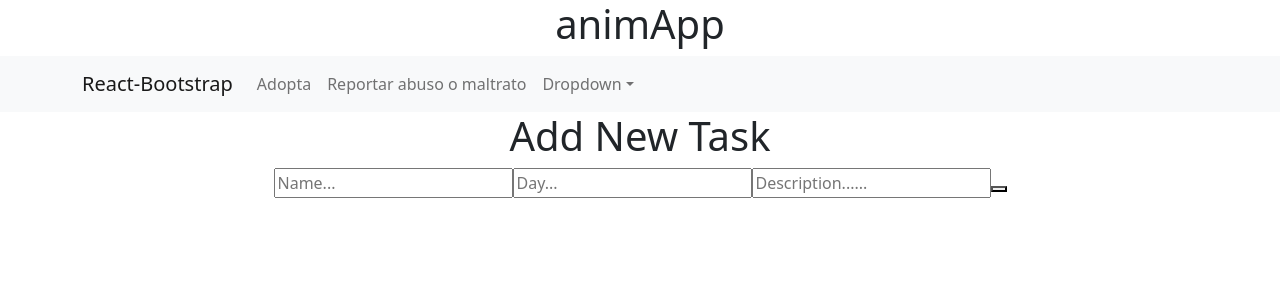
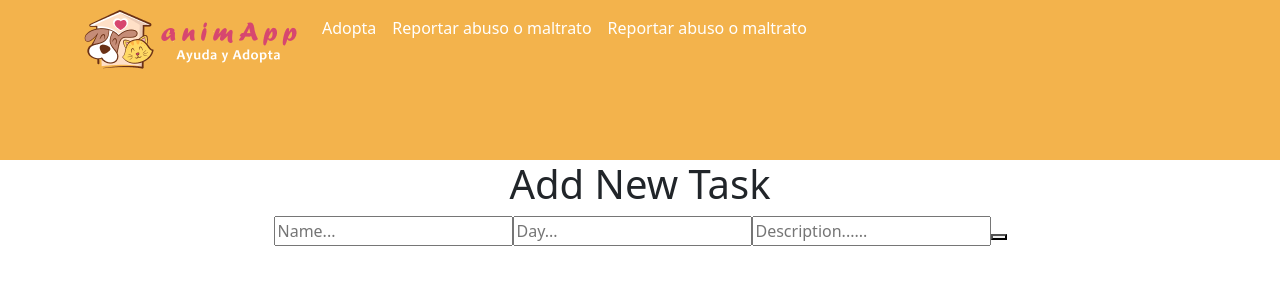
Before and after one commit to Perezdh13/hackathon-animApp, a React (Create React App) app in the folder client/: page / in a window 1280 px wide. Shown: the top 300 px of the page. Built offline with nearby package versions, Linux system fonts and the light colour scheme.

Commit message:
menu hamburguesa y colores header

```diff
--- a/client/src/App.js
+++ b/client/src/App.js
@@ -30,7 +30,7 @@ function App() {
 
   return (
     <div className="App">
-      <h1>animApp </h1>
+
 
       <RouterProvider router={router} />
     </div>
--- a/client/src/components/NavBar.jsx
+++ b/client/src/components/NavBar.jsx
@@ -5,25 +5,16 @@ import NavDropdown from 'react-bootstrap/NavDropdown';
 
 function BasicExample() {
   return (
-    <Navbar bg="light" expand="lg">
+    <Navbar  expand="lg">
       <Container>
-        <Navbar.Brand href="#home">React-Bootstrap</Navbar.Brand>
-        <Navbar.Toggle aria-controls="basic-navbar-nav" />
+        {/* <Navbar.Brand href="#home">React-Bootstrap</Navbar.Brand> */}
+        <Navbar.Toggle className='border-none' aria-controls="basic-navbar-nav" />
         <Navbar.Collapse id="basic-navbar-nav">
           <Nav className="me-auto">
-            <Nav.Link href="#home">Adopta</Nav.Link>
-            <Nav.Link href="#link">Reportar abuso o maltrato</Nav.Link>
-            <NavDropdown title="Dropdown" id="basic-nav-dropdown">
-              <NavDropdown.Item href="#action/3.1">Action</NavDropdown.Item>
-              <NavDropdown.Item href="#action/3.2">
-                Another action
-              </NavDropdown.Item>
-              <NavDropdown.Item href="#action/3.3">Something</NavDropdown.Item>
-              <NavDropdown.Divider />
-              <NavDropdown.Item href="#action/3.4">
-                Separated link
-              </NavDropdown.Item>
-            </NavDropdown>
+            <Nav.Link className='text-white' href="#home">Adopta</Nav.Link>
+            <Nav.Link className='text-white' href="#link">Reportar abuso o maltrato</Nav.Link>
+            <Nav.Link className='text-white' href="#link">Reportar abuso o maltrato</Nav.Link>
+
           </Nav>
         </Navbar.Collapse>
       </Container>
--- a/client/src/components/headerBar.jsx
+++ b/client/src/components/headerBar.jsx
@@ -1,9 +1,19 @@
 import React from 'react'
 import NavBar from './NavBar'
+import Logo from '../img/Logo.png'
+import '../css/Header.css'
 function HeaderBar() {
   return (
-    <div><NavBar /></div>
+    <div className='headerContainer'
+
+    >
+      <div className="container">
+        <img src={Logo} alt="" style={{float: 'left', maxWidth: '100%'}} />
+        <NavBar />
+      </div>
+    </div>
   )
 }
 
+
 export default HeaderBar
--- /dev/null
+++ b/client/src/css/Header.css
@@ -0,0 +1,9 @@
+.headerContainer {
+    background-color: #F3B34C;
+height: 20vh;
+
+}
+#basic-navbar-nav {
+    background-color:#F3B34C ;
+    color: white;
+}
```
Also changed, not shown: client/src/img/Logo.png (added).
